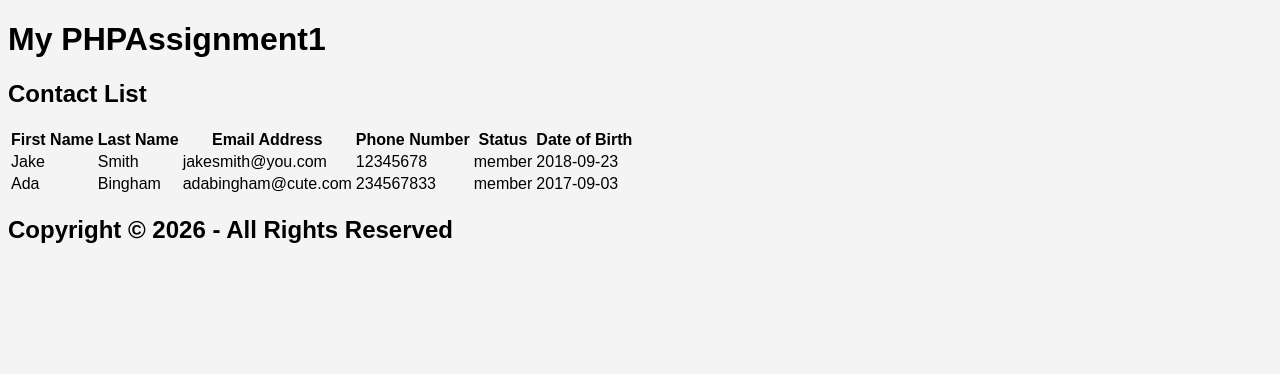
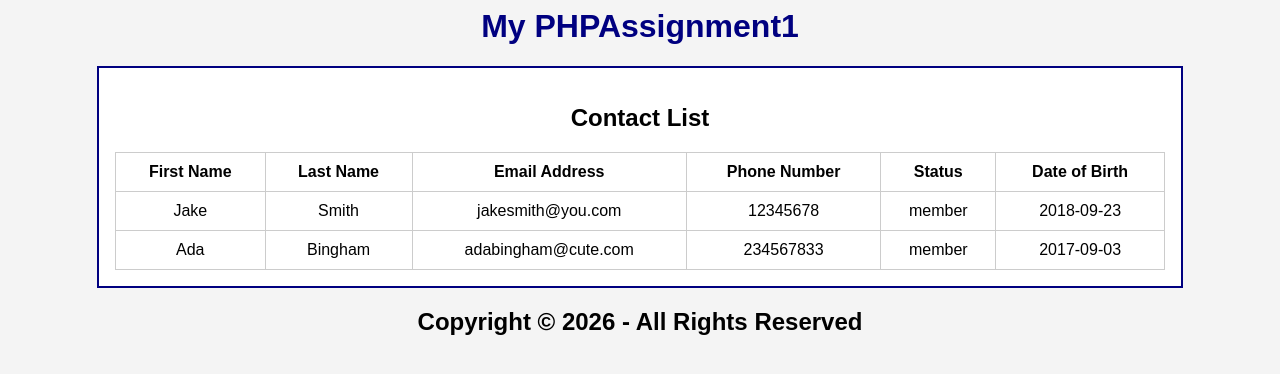
Before and after one commit to JemielynM/PHPAssignment1, a PHP site: page / in a window 1280 px wide. Shown: the top 374 px of the page. Run offline with PHP 8.4, Linux system fonts and the light colour scheme; data comes from the database, SQL or seed files in the repository.

Commit message:
Updated CSS

```diff
--- a/css/contact.css
+++ b/css/contact.css
@@ -1,4 +1,36 @@
 body {
   font-family: Arial, sans-serif;
-  background-color: #f4f4f4;
+  background-color: #f4f4f4
 }
+
+main {
+  display: block;
+  width: 1050px;
+  margin: 0 auto;
+  padding: 1em;
+  background: #fff;
+  border: 2px solid navy;
+}
+
+h1 {
+  margin-top: 0;
+  color: navy;
+  text-align: center;
+}
+
+table {
+  width: 100%;
+  border-collapse: collapse;
+  text-align: center;
+}
+
+th, td {
+  padding: 10px;
+  border: 1px solid #cccccc;
+  text-align: center;
+  vertical-align: middle;
+}
+
+h2 {
+  text-align: center;
+}
```
Also changed, not shown: 1 other file.
